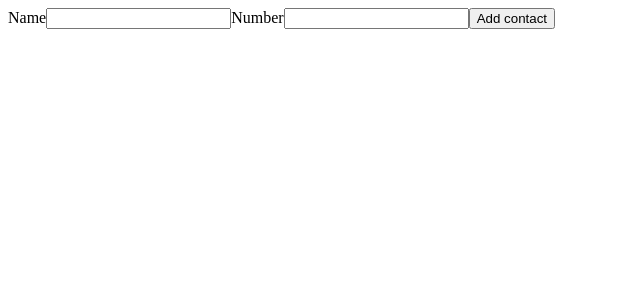
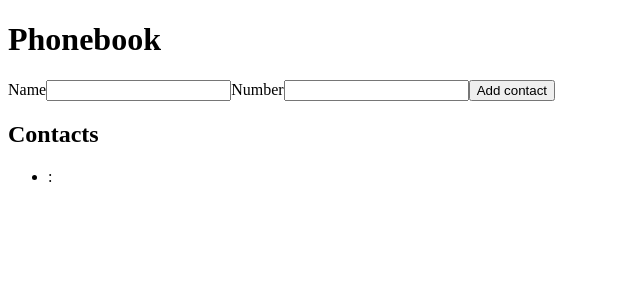
Before and after one commit to ValiaStohnii/goit-react-hw-02-phonebook, a React (Create React App) app: page / in a window 1280 px wide. Shown: the top 300 px of the page, without its empty margins (0-640 px from the left). Built offline with nearby package versions, Linux system fonts and the light colour scheme.

Commit message:
add contact

```diff
--- /dev/null
+++ b/src/components/ContactList.js
@@ -0,0 +1,15 @@
+import React from 'react';
+
+const ContactList = ({ name, number }) => {
+  return (
+    <ul>
+      <li>
+        <p name="" id="">
+          {name}:{number}
+        </p>
+      </li>
+    </ul>
+  );
+};
+
+export default ContactList;
--- a/src/components/Form.js
+++ b/src/components/Form.js
@@ -13,7 +13,14 @@ class Form extends Component {
 
   submitNumber = e => {
     e.preventDefault();
-    console.log(this.state);
+    this.props.onSubmit(this.state);
+    this.reset();
+  };
+  reset = () => {
+    this.setState({
+      name: '',
+      number: '',
+    });
   };
 
   render() {
--- a/src/components/phonebook.js
+++ b/src/components/phonebook.js
@@ -1,15 +1,29 @@
 import React from 'react';
 import Form from './Form';
+import ContactList from './ContactList';
 
 class Phonebook extends React.Component {
   state = {
     contacts: [],
   };
 
+  formSubmit = data => {
+    console.log(data.name);
+    console.log(data.number);
+    this.setState(() => {
+      return {
+        contacts: [data.name, data.number],
+      };
+    });
+  };
+
   render() {
     return (
       <div>
-        <Form />
+        <h1>Phonebook</h1>
+        <Form onSubmit={this.formSubmit} />
+        <h2>Contacts</h2>
+        <ContactList name={this.state.contacts.name} number={this.state.contacts.number} />
       </div>
     );
   }
```
Also changed, not shown: src/components/Filter.js (added).
